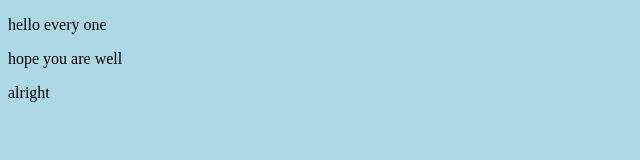
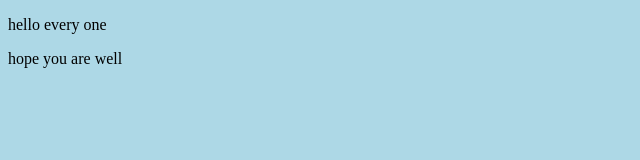
Before and after one commit to henokmulat/myrepo, a plain HTML site: page index.html in a window 1280 px wide. Shown: the full height of the page, 0-640 px from the left. Drawn offline with Linux system fonts and the light colour scheme.

Commit message:
delete one line of code

```diff
--- a/index.html
+++ b/index.html
@@ -9,6 +9,5 @@
   <body>
     <p>hello every one</p>
     <p>hope you are well</p>
-    <p>alright</p>
   </body>
 </html>
```
